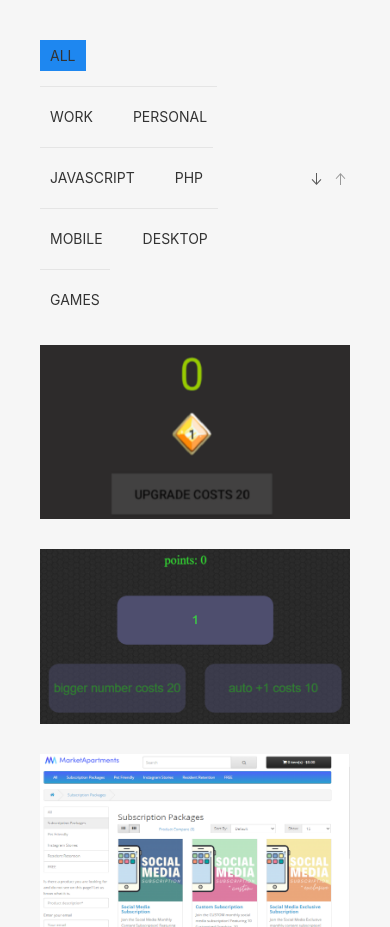
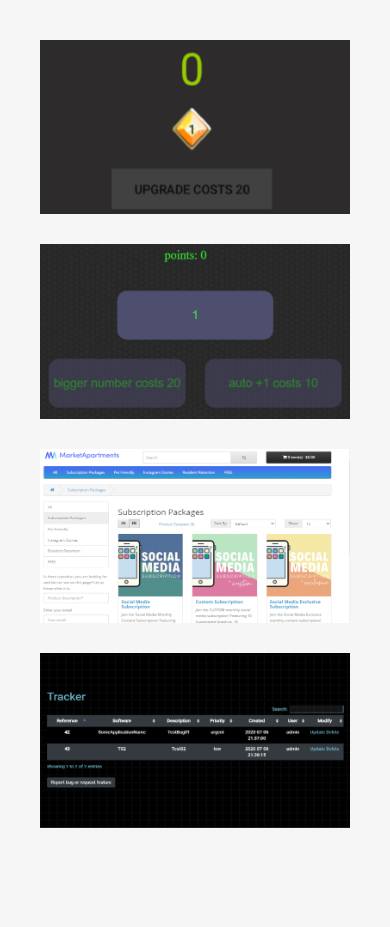
Before and after one commit to ajmalesa/Portfolio, a PHP site: page / in a window 390 px wide. Shown: the part 80-1007 px from the top of the page. After the commit the page ends 908 px from the top, so only its background shows below. Run offline with PHP 8.4, Linux system fonts and the light colour scheme.

Commit message:
Only show filter and sort options on non-mobile screens as uikit animations are weird on iPhone 11 testing

```diff
--- a/index.php
+++ b/index.php
@@ -54,7 +54,7 @@
         <div uk-filter="target: .js-filter">
 
             <!-- Filter and sort selection -->
-            <div class="uk-grid-small uk-flex-middle" uk-grid uk-scrollspy="cls: uk-animation-slide-left; repeat: true">
+            <div class="uk-grid-small uk-flex-middle uk-visible@s" uk-grid uk-scrollspy="cls: uk-animation-slide-left; repeat: true">
                 <div class="uk-width-expand">
 
                     <div class="uk-grid-small uk-grid-divider uk-child-width-auto" uk-grid>
```
